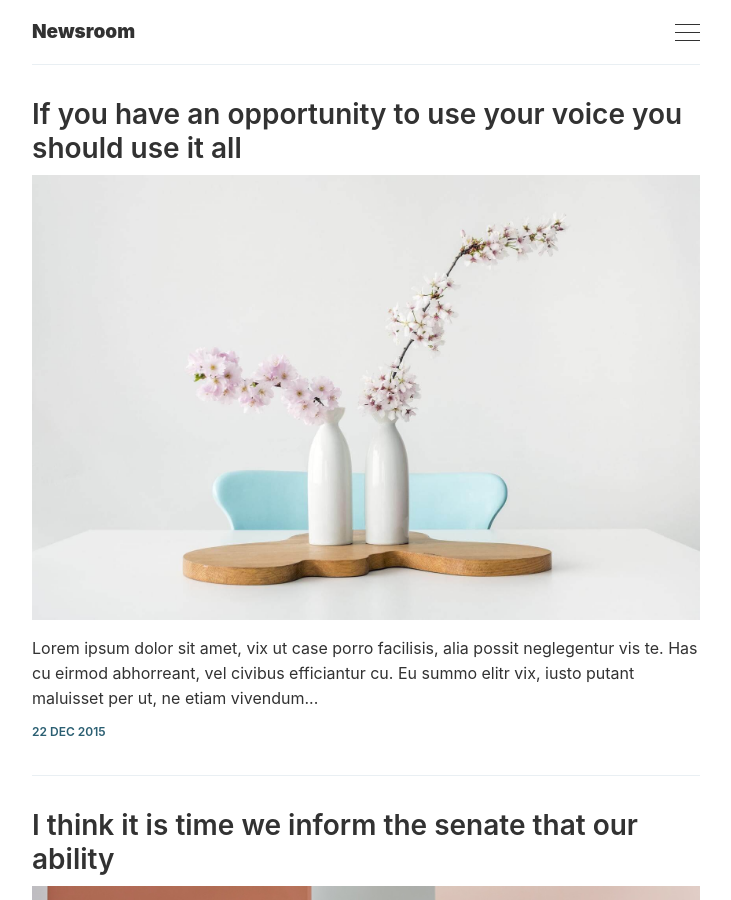
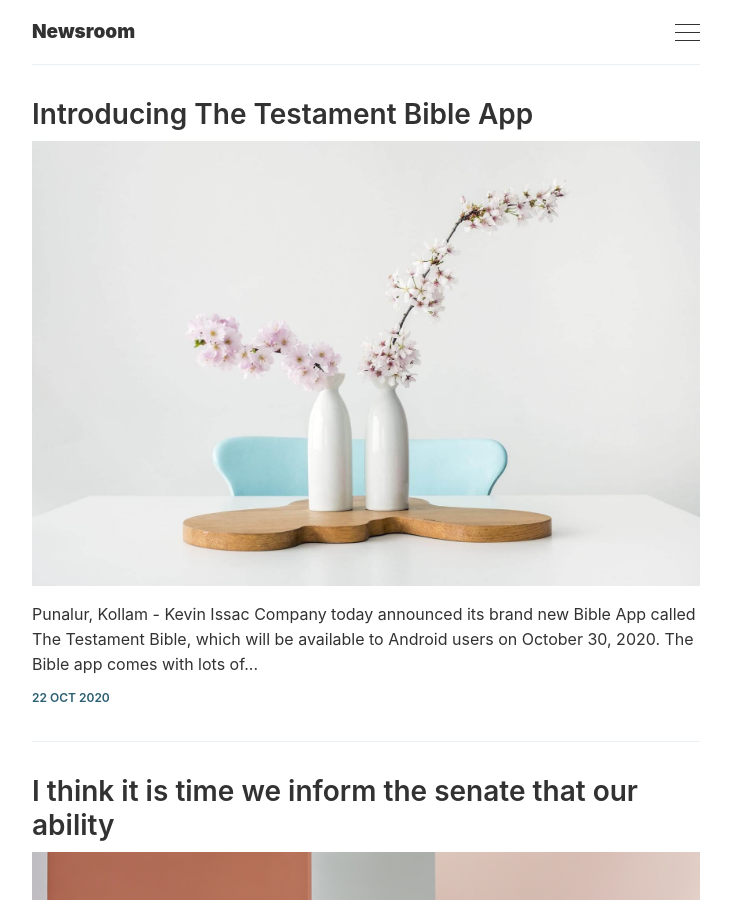
Before and after one commit to kevinissac/news, a Jekyll site: the page built from index.html, in a window 1280 px wide and 900 px high. Shown: the whole window, without its empty margins (274-1005 px from the left). Built offline with Jekyll 4.4.1, drawn with Linux system fonts in a browser that asks for light colours; the list of posts is cut into pages by our own code.

Commit message:
Update and rename 2015-12-22-if-you-have-an-opportunity-to-use-your-voice-you-should-use-it-all-the-time.markdown to 2020-10-22-Introducing-The-Testament-Bible-app.markdown

```diff
--- a/_posts/2015-12-22-if-you-have-an-opportunity-to-use-your-voice-you-should-use-it-all-the-time.markdown
+++ b/_posts/2020-10-22-Introducing-The-Testament-Bible-app.markdown
@@ -1,13 +1,11 @@
 ---
 layout: post
-title: If you have an opportunity to use your voice you should use it all
-tags: [frontpage, jekyll, blog]
+title: Introducing The Testament Bible App
+tags: [Release]
 image: '/images/posts/7.jpg'
 ---
 
-Lorem ipsum dolor sit amet, vix ut case porro facilisis, alia possit neglegentur vis te. Has cu eirmod abhorreant, vel civibus efficiantur cu. Eu summo elitr vix, iusto putant maluisset per ut, ne etiam vivendum adipisci vel. Vis omnis tempor accusam ei, justo perpetua liberavisse cu qui. Saperet aliquando adipiscing ius ne, ne facer euripidis est. Pro mundi nostrum suavitate et.
-
-Vix dico eius nominati cu, ex zril commodo fuisset mea. Habeo adhuc audiam ius no. In quis virtute officiis has. Vix ad honestatis accommodare, quis virtute et sit, pertinax expetenda eam id. Duo an fuisset delectus dissentias, justo altera ea per.
+Punalur, Kollam - Kevin Issac Company today announced its brand new Bible App called The Testament Bible, which will be available to Android users on October 30, 2020. The Bible app comes with lots of interesting features like ability Highlight and to add notes, and manage it under individual Notebooks. Currently the app is undergoing beta testing which is available for everyone to test it. It also has its own store where users can download different Bible Translations and Versions for free.
 
 ##### Todo
 
```
